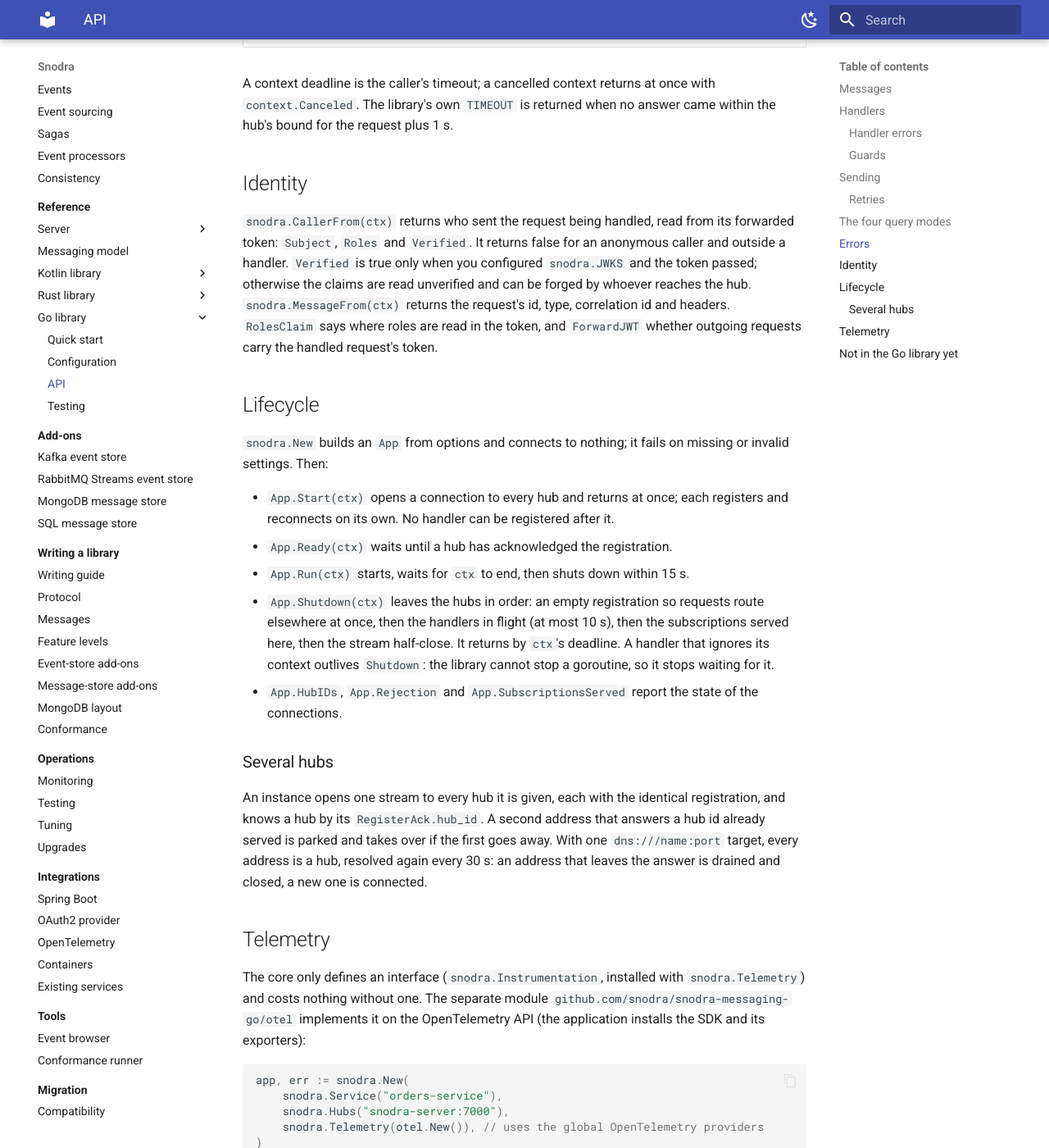
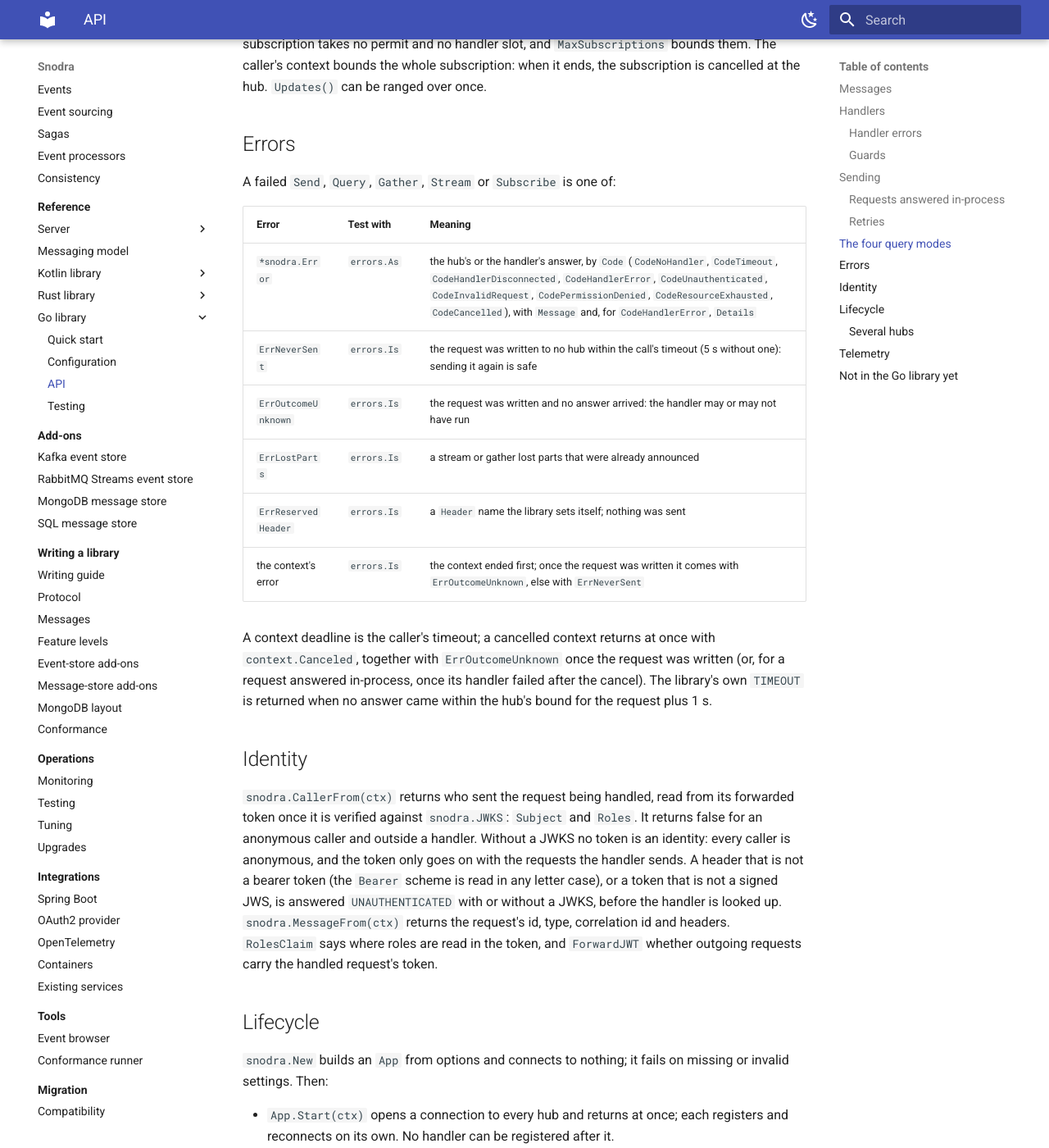
Before and after one commit to snodra/snodra-site, an MkDocs documentation site: the page built from docs/messaging/go/api.md, in a window 1280 px wide and 1400 px high, scrolled down 5170 px. Shown: the whole window at 82% size. Built offline with MkDocs 1.6.1 and Material for MkDocs 9.7.7, drawn with Linux system fonts in a browser that asks for light colours; some of the changed text lies outside the part shown.

Commit message:
docs: the Go pages describe local dispatch, the JWKS rule, typed updates and the observability module
Co-Authored-By: Claude Fable 5.2 <noreply@anthropic.com>

````diff
--- a/docs/messaging/go/api.md
+++ b/docs/messaging/go/api.md
@@ -17,7 +17,8 @@ type `R` is any type; `snodra.Empty` answers `{}`, and so does a nil pointer.
 `*snodra.App`, a function and handler options. Handlers are registered before `App.Start` (or `Run`). A registration
 error is returned at once and kept: `Start` returns every one of them, joined, and does not start. The errors are: a
 registration after `Start` (`ErrRegistrationClosed`), a type registered twice (as a command and a query, say), an empty
-type name, a nil handler, a `RequireCaller` without a function, and a command with `Shared`.
+type name, a nil handler, a `RequireCaller` without a function, a command with `Shared`, and a guard
+(`RequireAuthenticated`, `RequireRole`, `RequireCaller`) without `snodra.JWKS`.
 
 - A handler runs with a context that is cancelled when the hub cancels the request (the caller gave up, or the request
   timed out). A handler that ignores its context keeps its permit and its concurrency slot until it returns.
@@ -34,7 +35,7 @@ A handler's error is answered `HANDLER_ERROR` unless it was made with `snodra.Un
 ### Guards
 
 ```go
-// The caller is checked before the payload is decoded.
+// An anonymous caller is refused before the payload is decoded; a guard needs snodra.JWKS.
 _ = snodra.HandleCommand(app, func(ctx context.Context, cmd ArchiveOrder) (snodra.Empty, error) {
 	caller, _ := snodra.CallerFrom(ctx)
 	fmt.Println("archived by", caller.Subject)
@@ -42,8 +43,10 @@ _ = snodra.HandleCommand(app, func(ctx context.Context, cmd ArchiveOrder) (snodr
 }, snodra.RequireRole("orders-admin"))
 ```
 
-`RequireAuthenticated`, `RequireRole` and `RequireCaller` answer `UNAUTHENTICATED` or `PERMISSION_DENIED`, decided
-before the payload is decoded. When a handler has several, every one must accept. `snodra.Shared()` registers a query
+`RequireAuthenticated`, `RequireRole` and `RequireCaller` answer an anonymous caller `UNAUTHENTICATED`, before the
+payload is decoded, and a caller they refuse `PERMISSION_DENIED`, once the payload is decoded. When a handler has
+several, every one must accept. Every guard needs `snodra.JWKS` (or `SNODRA_JWKS_URL` and `SNODRA_ISSUER`): registering a
+guarded handler without it is an error, and `Start` and `Run` fail. `snodra.Shared()` registers a query
 type (also a streaming or subscription query) as shared: many services may own it, and a `Gather` asks every instance
 of every owner. Every owner must register it shared.
 
@@ -85,6 +88,21 @@ The options of a call (`SendOption`):
 A request sent while a handler runs (with the handler's context, or one derived from it) carries that request's
 correlation id, its caller's token (see `ForwardJWT`) and its trace context. Outside a handler it carries a new
 correlation id.
+
+While no hub can take a request (none connected yet, a hub restarting), the call waits for one within its timeout (5 s
+without one), and only then fails with `ErrNeverSent`. One deadline bounds the call: a request moved to another hub
+sends its full timeout again, and no new hub is tried once that timeout has passed.
+
+### Requests answered in-process
+
+A command, or a query that is not shared, of a type this instance handles itself is answered in-process: its handler
+runs on the caller's goroutine with no hub, no permit and no handler slot, also before `Start` and after `Shutdown`.
+It sees a fresh request id, the caller's `Header`s and the correlation id, and acts for the caller the hub path would
+carry (the handled request's caller when `ForwardJWT` is on; anonymous outside a handler or with it off). The routing
+key, timeout, priority and retry do not apply (the caller's context bounds the call), nothing goes to the telemetry,
+and its errors are those a hub would have relayed. `snodra.AlwaysRouteThroughHub(true)`
+(`SNODRA_SERVER_ALWAYS_ROUTE_THROUGH_HUB=true`) sends every request through a hub, so a routing key keeps its instance
+affinity across the instances of the service. `Gather`, `Stream` and `Subscribe` always go through a hub.
 
 ### Retries
 
@@ -141,8 +159,9 @@ if err == nil {
 - **Subscribe.** Updates are hot: the hub relays them from the open on, up to the credit window.
 
 ```go
-// Serving a subscription: the initial result now, updates whenever you emit them.
-updates, _ := snodra.HandleSubscription(app, func(_ context.Context, q WatchOrder) (OrderStatus, error) {
+// Serving a subscription: the initial result now, updates whenever you emit them. The type
+// arguments are the query, its initial result and its updates, as Subscribe[I, U] reads them.
+updates, _ := snodra.HandleSubscription[WatchOrder, OrderStatus, OrderStatus](app, func(_ context.Context, q WatchOrder) (OrderStatus, error) {
 	return OrderStatus{Status: "placed"}, nil
 })
 updates.Emit(func(q WatchOrder) bool { return q.OrderID == "o-1" }, OrderStatus{Status: "shipped"})
@@ -162,8 +181,12 @@ for u, err := range sub.Updates() {
 }
 ```
 
-`Updates.Emit` reaches every open subscription whose match function accepts and returns how many it reached;
-`Complete` and `Fail` end them. A subscription takes no permit and no handler slot, and `MaxSubscriptions` bounds
+`HandleSubscription[Q, I, U]` returns `*Updates[Q, U]`, typed by the query and its update:
+`Emit(match func(Q) bool, update U) int` reaches every open subscription whose match function accepts and returns how
+many it reached; `Complete` and `Fail` end them. The type is declared to the hubs as a subscription type
+(`Register.subscription_query_types`) on every registration, so a hub serves it with `Subscribe` only: a `Query`,
+`Stream` or `Gather` of it, and a `Subscribe` of a type nobody serves with `HandleSubscription`, fail with
+`INVALID_REQUEST`. A subscription takes no permit and no handler slot, and `MaxSubscriptions` bounds
 them. The caller's context bounds the whole subscription: when it ends, the subscription is cancelled at the hub.
 `Updates()` can be ranged over once.
 
@@ -174,21 +197,25 @@ A failed `Send`, `Query`, `Gather`, `Stream` or `Subscribe` is one of:
 | Error | Test with | Meaning |
 |---|---|---|
 | `*snodra.Error` | `errors.As` | the hub's or the handler's answer, by `Code` (`CodeNoHandler`, `CodeTimeout`, `CodeHandlerDisconnected`, `CodeHandlerError`, `CodeUnauthenticated`, `CodeInvalidRequest`, `CodePermissionDenied`, `CodeResourceExhausted`, `CodeCancelled`), with `Message` and, for `CodeHandlerError`, `Details` |
-| `ErrNeverSent` | `errors.Is` | the request was written to no hub: sending it again is safe |
+| `ErrNeverSent` | `errors.Is` | the request was written to no hub within the call's timeout (5 s without one): sending it again is safe |
 | `ErrOutcomeUnknown` | `errors.Is` | the request was written and no answer arrived: the handler may or may not have run |
 | `ErrLostParts` | `errors.Is` | a stream or gather lost parts that were already announced |
 | `ErrReservedHeader` | `errors.Is` | a `Header` name the library sets itself; nothing was sent |
 | the context's error | `errors.Is` | the context ended first; once the request was written it comes with `ErrOutcomeUnknown`, else with `ErrNeverSent` |
 
-A context deadline is the caller's timeout; a cancelled context returns at once with `context.Canceled`. The library's
+A context deadline is the caller's timeout; a cancelled context returns at once with `context.Canceled`, together with
+`ErrOutcomeUnknown` once the request was written (or, for a request answered in-process, once its handler failed after
+the cancel). The library's
 own `TIMEOUT` is returned when no answer came within the hub's bound for the request plus 1 s.
 
 ## Identity
 
-`snodra.CallerFrom(ctx)` returns who sent the request being handled, read from its forwarded token: `Subject`, `Roles`
-and `Verified`. It returns false for an anonymous caller and outside a handler. `Verified` is true only when you
-configured `snodra.JWKS` and the token passed; otherwise the claims are read unverified and can be forged by whoever
-reaches the hub. `snodra.MessageFrom(ctx)` returns the request's id, type, correlation id and headers. `RolesClaim`
+`snodra.CallerFrom(ctx)` returns who sent the request being handled, read from its forwarded token once it is
+verified against `snodra.JWKS`: `Subject` and `Roles`. It returns false for an anonymous caller and outside a handler.
+Without a JWKS no token is an identity: every caller is anonymous, and the token only goes on with the requests the
+handler sends. A header that is not a bearer token (the `Bearer` scheme is read in any letter case), or a token that is
+not a signed JWS, is answered `UNAUTHENTICATED` with or without a JWKS, before the handler is looked up.
+`snodra.MessageFrom(ctx)` returns the request's id, type, correlation id and headers. `RolesClaim`
 says where roles are read in the token, and `ForwardJWT` whether outgoing requests carry the handled request's token.
 
 ## Lifecycle
@@ -199,8 +226,8 @@ says where roles are read in the token, and `ForwardJWT` whether outgoing reques
   handler can be registered after it.
 - `App.Ready(ctx)` waits until a hub has acknowledged the registration.
 - `App.Run(ctx)` starts, waits for `ctx` to end, then shuts down within 15 s.
-- `App.Shutdown(ctx)` leaves the hubs in order: an empty registration so requests route elsewhere at once, then the
-  handlers in flight (at most 10 s), then the subscriptions served here, then the stream half-close. It returns by
+- `App.Shutdown(ctx)` leaves the hubs in order: an empty registration so requests route elsewhere at once, then every
+  subscription served here ends, then the handlers in flight (at most 5 s), then the stream half-close. It returns by
   `ctx`'s deadline. A handler that ignores its context outlives `Shutdown`: the library cannot stop a goroutine, so it
   stops waiting for it.
 - `App.HubIDs`, `App.Rejection` and `App.SubscriptionsServed` report the state of the connections.
@@ -215,22 +242,23 @@ answer is drained and closed, a new one is connected.
 ## Telemetry
 
 The core only defines an interface (`snodra.Instrumentation`, installed with `snodra.Telemetry`) and costs nothing
-without one. The separate module `github.com/snodra/snodra-messaging-go/otel` implements it on the OpenTelemetry API
+without one. The separate module `github.com/snodra/snodra-messaging-go/observability` (package `observability`) implements it on
+the OpenTelemetry API
 (the application installs the SDK and its exporters):
 
 ```go
 app, err := snodra.New(
 	snodra.Service("orders-service"),
 	snodra.Hubs("snodra-server:7000"),
-	snodra.Telemetry(otel.New()), // uses the global OpenTelemetry providers
+	snodra.Telemetry(observability.New()), // uses the global OpenTelemetry providers
 )
 ```
 
 ```sh
-go get github.com/snodra/snodra-messaging-go/otel
+go get github.com/snodra/snodra-messaging-go/observability
 ```
 
-`otel.New` takes `WithMeterProvider`, `WithTracerProvider` and `WithPropagator` to use others than the global ones. One
+`observability.New` takes `WithMeterProvider`, `WithTracerProvider` and `WithPropagator` to use others than the global ones. One
 instrumentation serves one `App`. The metrics have the names and labels of the Kotlin and Rust libraries, so one
 dashboard serves every library.
 
@@ -244,7 +272,8 @@ dashboard serves every library.
 | `snodra.hub.client.credentials.refreshes.sent` | counter | |
 
 The request duration covers a `Send` or `Query` from the call to its result, retries included; a call its caller
-cancels records no metric. A request a handler serves gets a server span named after the message type, a child of the
+cancels, a call its options refuse and a call answered in-process record no metric. The instrumentation scope is the
+module's import path, `github.com/snodra/snodra-messaging-go/observability`. A request a handler serves gets a server span named after the message type, a child of the
 request's `traceparent`, and the requests the handler sends carry its trace context.
 
 ## Not in the Go library yet
````
Also changed, not shown: docs/messaging/go/configuration.md (+8 -5 lines), docs/messaging/go/index.md (+7 -5 lines), docs/messaging/go/quickstart.md (+1 -1 lines), docs/messaging/go/testing.md (+1 -1 lines).
